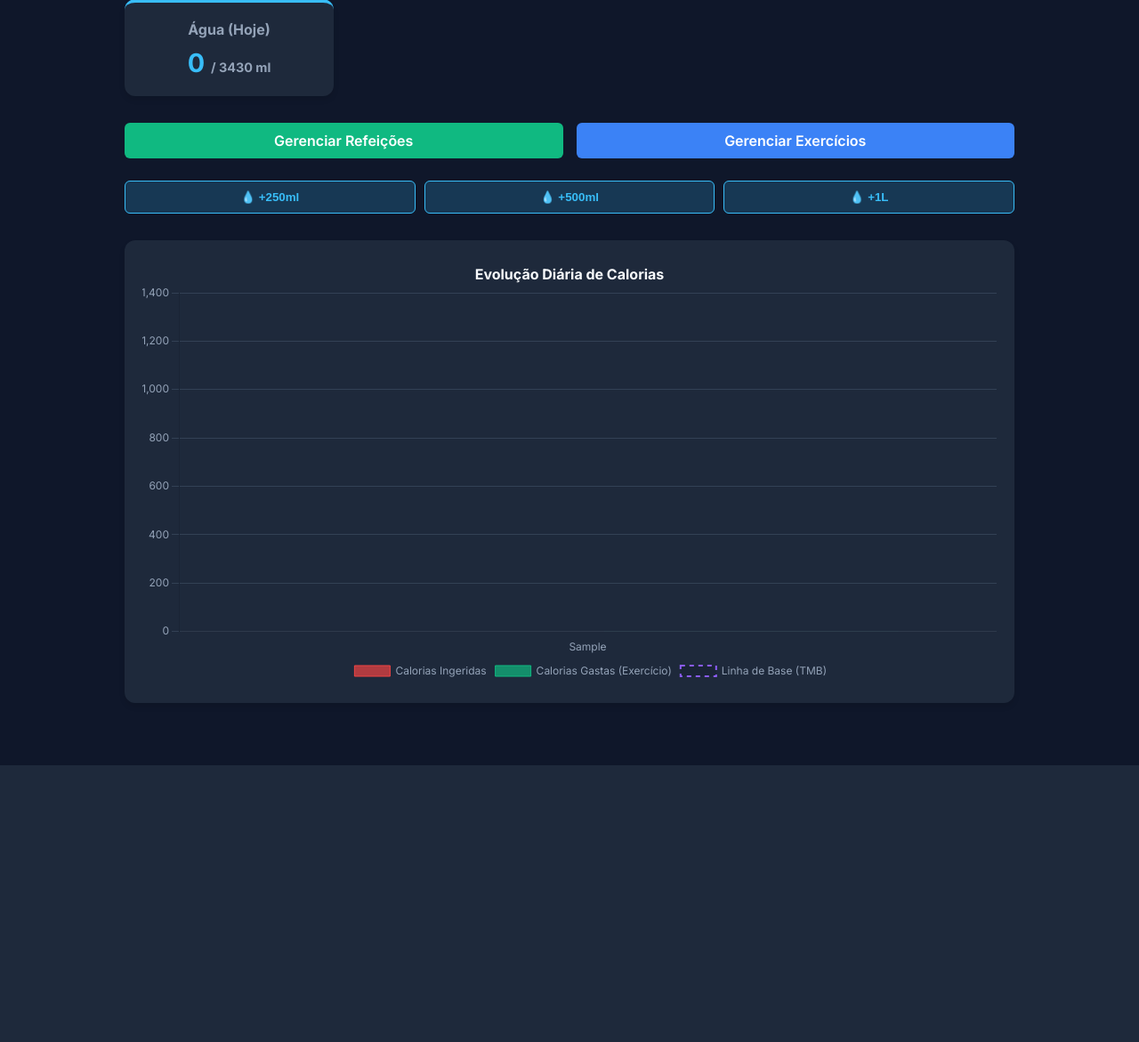
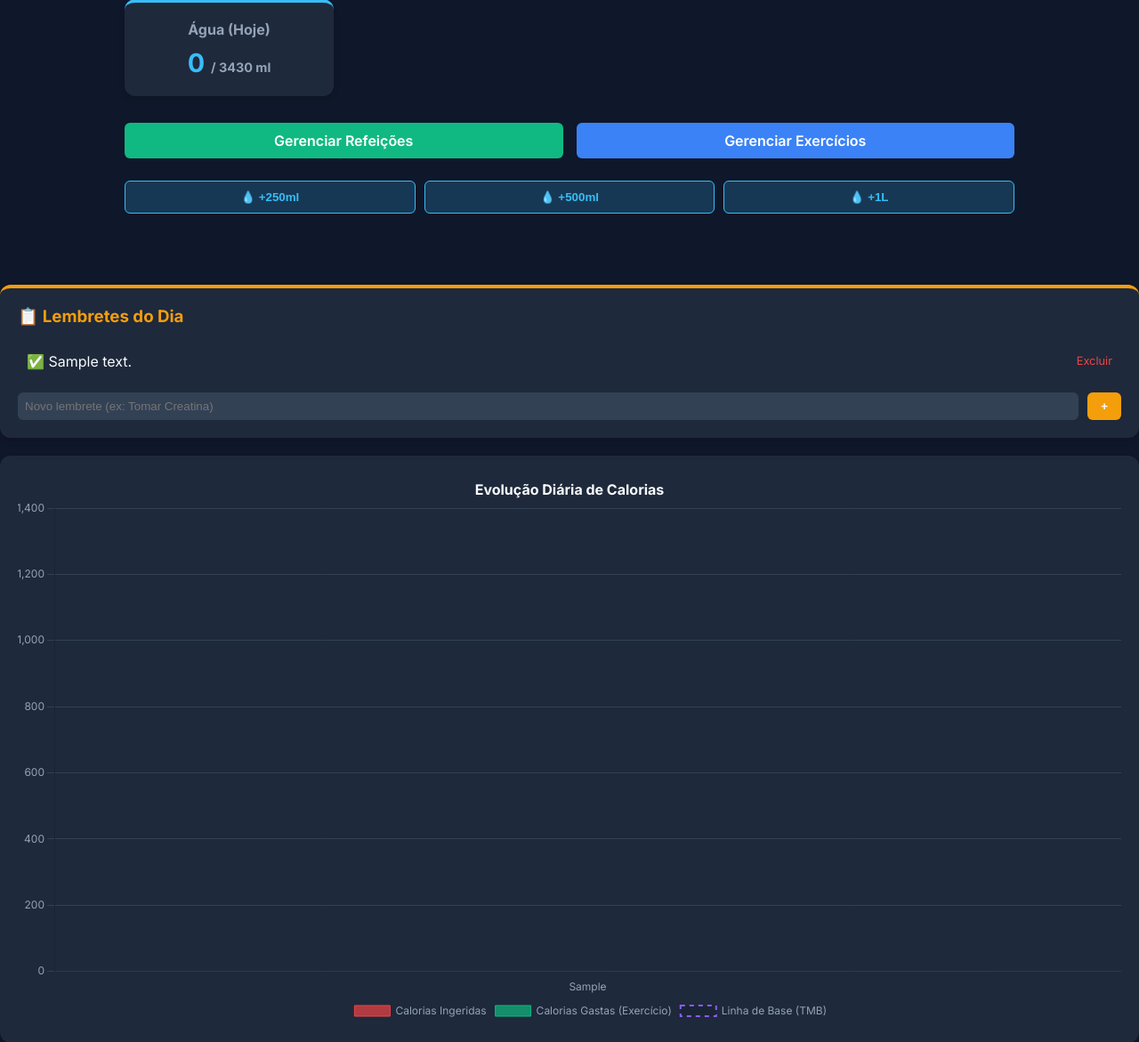
Before and after one commit to VictorFP335/Projeto_Fitness, a Flask app: page / in a window 1280 px wide. Shown: the part 358-1529 px from the top of the page at 89% size. Before the commit the page ends 1218 px from the top, so only its background shows below. Run offline with Flask 3, Linux system fonts and the light colour scheme; a user stored in the database is signed in; data comes from the database, SQL or seed files in the repository; tables that the repository leaves empty hold one stand-in row (values such as "Sample post").

Commit message:
Feat: Adiciona sistema de lembretes diarios no dashboard

```diff
--- a/CaloriFit/app.py
+++ b/CaloriFit/app.py
@@ -31,6 +31,7 @@ class User(UserMixin, db.Model):
     refeicoes = db.relationship('Refeicao', backref='user', lazy=True)
     exercicios = db.relationship('Exercicio', backref='user', lazy=True)
     aguas = db.relationship('Agua', backref='user', lazy=True)
+    lembretes = db.relationship('Lembrete', backref='user', lazy=True)
 
     def calcular_bmr(self):
         # Fórmula de Harris-Benedict
@@ -67,6 +68,12 @@ class Agua(db.Model):
     id = db.Column(db.Integer, primary_key=True)
     quantidade_ml = db.Column(db.Integer, nullable=False)
     data = db.Column(db.String(50), nullable=False)
+    user_id = db.Column(db.Integer, db.ForeignKey('user.id'), nullable=False)
+
+class Lembrete(db.Model):
+    id = db.Column(db.Integer, primary_key=True)
+    texto = db.Column(db.String(200), nullable=False)
+    concluido = db.Column(db.Boolean, default=False)
     user_id = db.Column(db.Integer, db.ForeignKey('user.id'), nullable=False)
 
 with app.app_context():
@@ -157,6 +164,7 @@ def home():
     refeicoes_data = Refeicao.query.filter_by(user_id=current_user.id).all()
     exercicios_data = Exercicio.query.filter_by(user_id=current_user.id).all()
     aguas_data = Agua.query.filter_by(user_id=current_user.id).all()
+    lembretes = Lembrete.query.filter_by(user_id=current_user.id).all()
 
     # Processamento para agrupar por dia (Gráficos melhorados)
     consumo_por_dia = {}
@@ -204,6 +212,7 @@ def home():
         calorias_restantes=round(calorias_restantes, 2),
         agua_consumida=agua_consumida,
         meta_agua=meta_agua,
+        lembretes=lembretes,
         labels_dias=todas_datas,
         dados_consumo=grafico_consumo,
         dados_gasto=grafico_gasto
@@ -253,5 +262,33 @@ def add_agua():
     db.session.commit()
     return redirect(url_for('home'))
 
+@app.route('/add_lembrete', methods=['POST'])
+@login_required
+def add_lembrete():
+    texto = request.form['texto']
+    if texto:
+        novo = Lembrete(texto=texto, user_id=current_user.id)
+        db.session.add(novo)
+        db.session.commit()
+    return redirect(url_for('home'))
+
+@app.route('/toggle_lembrete/<int:id>')
+@login_required
+def toggle_lembrete(id):
+    lembrete = Lembrete.query.get_or_404(id)
+    if lembrete.user_id == current_user.id:
+        lembrete.concluido = not lembrete.concluido
+        db.session.commit()
+    return redirect(url_for('home'))
+
+@app.route('/delete_lembrete/<int:id>')
+@login_required
+def delete_lembrete(id):
+    lembrete = Lembrete.query.get_or_404(id)
+    if lembrete.user_id == current_user.id:
+        db.session.delete(lembrete)
+        db.session.commit()
+    return redirect(url_for('home'))
+
 if __name__ == '__main__':
     app.run(debug=True, host='0.0.0.0')
--- a/CaloriFit/templates/home.html
+++ b/CaloriFit/templates/home.html
@@ -192,6 +192,71 @@
             font-style: italic;
             line-height: 1.5;
         }
+
+        .reminders-card {
+            background: #1e293b;
+            padding: 20px;
+            border-radius: 12px;
+            margin-bottom: 20px;
+            box-shadow: 0 4px 6px rgba(0, 0, 0, 0.1);
+            border-top: 4px solid #f59e0b;
+        }
+
+        .reminder-item {
+            display: flex;
+            justify-content: space-between;
+            align-items: center;
+            padding: 10px;
+            border-bottom: 1px solid #334155;
+            transition: background 0.2s;
+        }
+
+        .reminder-item:last-child {
+            border-bottom: none;
+        }
+
+        .reminder-text {
+            flex: 1;
+            cursor: pointer;
+            text-align: left;
+        }
+
+        .reminder-text.done {
+            text-decoration: line-through;
+            color: #64748b;
+        }
+
+        .reminder-delete {
+            color: #ef4444;
+            text-decoration: none;
+            margin-left: 15px;
+            font-size: 0.8rem;
+        }
+
+        .add-reminder-form {
+            display: flex;
+            gap: 10px;
+            margin-top: 15px;
+        }
+
+        .add-reminder-input {
+            flex: 1;
+            padding: 8px;
+            border-radius: 6px;
+            border: none;
+            background: #334155;
+            color: white;
+        }
+
+        .btn-add-reminder {
+            padding: 8px 15px;
+            background: #f59e0b;
+            color: white;
+            border: none;
+            border-radius: 6px;
+            font-weight: 600;
+            cursor: pointer;
+        }
     </style>
 </head>
 <body>
@@ -255,6 +320,27 @@
                     <button type="submit" class="btn-water">💧 +1L</button>
                 </form>
             </div>
+            </div>
+        </div>
+
+        <div class="reminders-card">
+            <h3 style="color: #f59e0b; margin-top: 0; text-align: left;">📋 Lembretes do Dia</h3>
+            <div id="reminder-list">
+                {% for lembrete in lembretes %}
+                <div class="reminder-item">
+                    <a href="/toggle_lembrete/{{ lembrete.id }}" class="reminder-text {% if lembrete.concluido %}done{% endif %}" style="text-decoration: none; color: inherit;">
+                        {% if lembrete.concluido %}✅{% else %}⬜{% endif %} {{ lembrete.texto }}
+                    </a>
+                    <a href="/delete_lembrete/{{ lembrete.id }}" class="reminder-delete">Excluir</a>
+                </div>
+                {% else %}
+                <p style="color: #94a3b8; font-size: 0.9rem; text-align: left;">Nenhum lembrete para hoje. Adicione um!</p>
+                {% endfor %}
+            </div>
+            <form action="/add_lembrete" method="POST" class="add-reminder-form">
+                <input type="text" name="texto" class="add-reminder-input" placeholder="Novo lembrete (ex: Tomar Creatina)" required>
+                <button type="submit" class="btn-add-reminder">+</button>
+            </form>
         </div>
 
         <div class="chart-wrapper">
```
